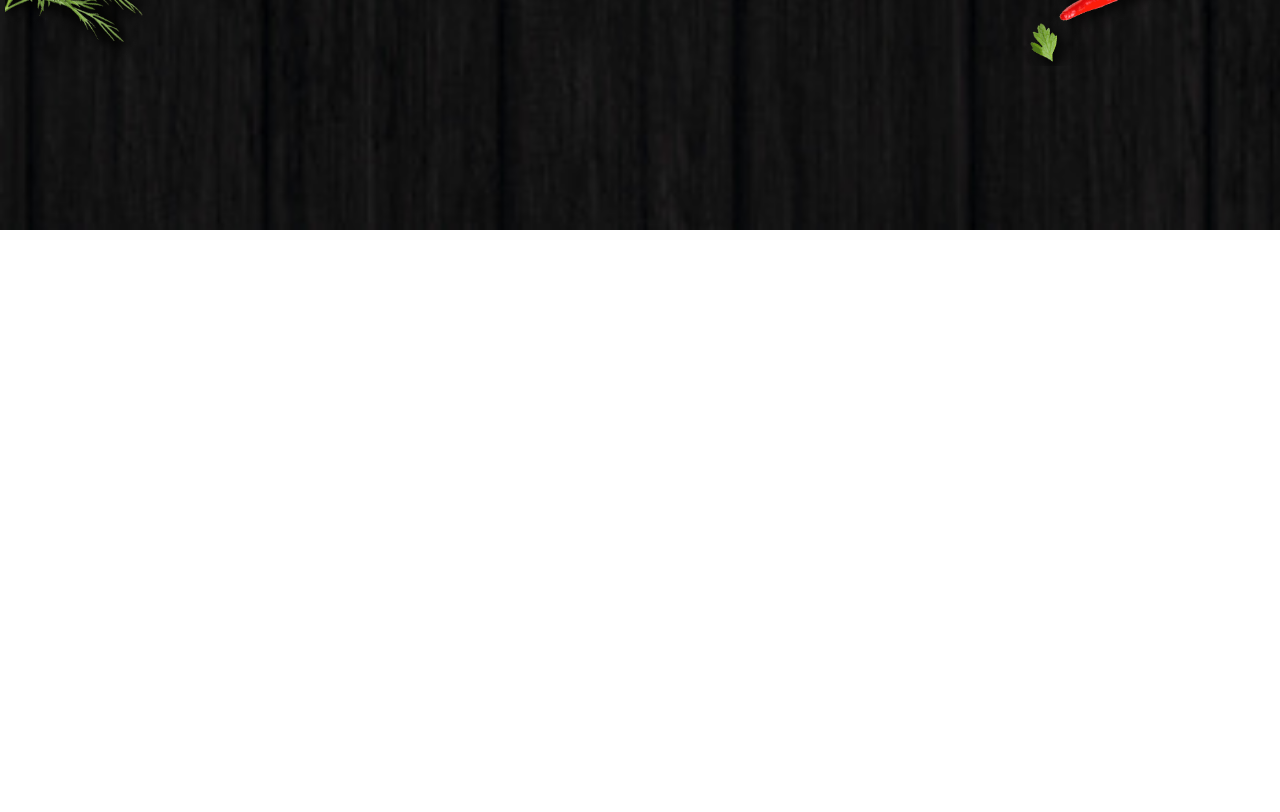
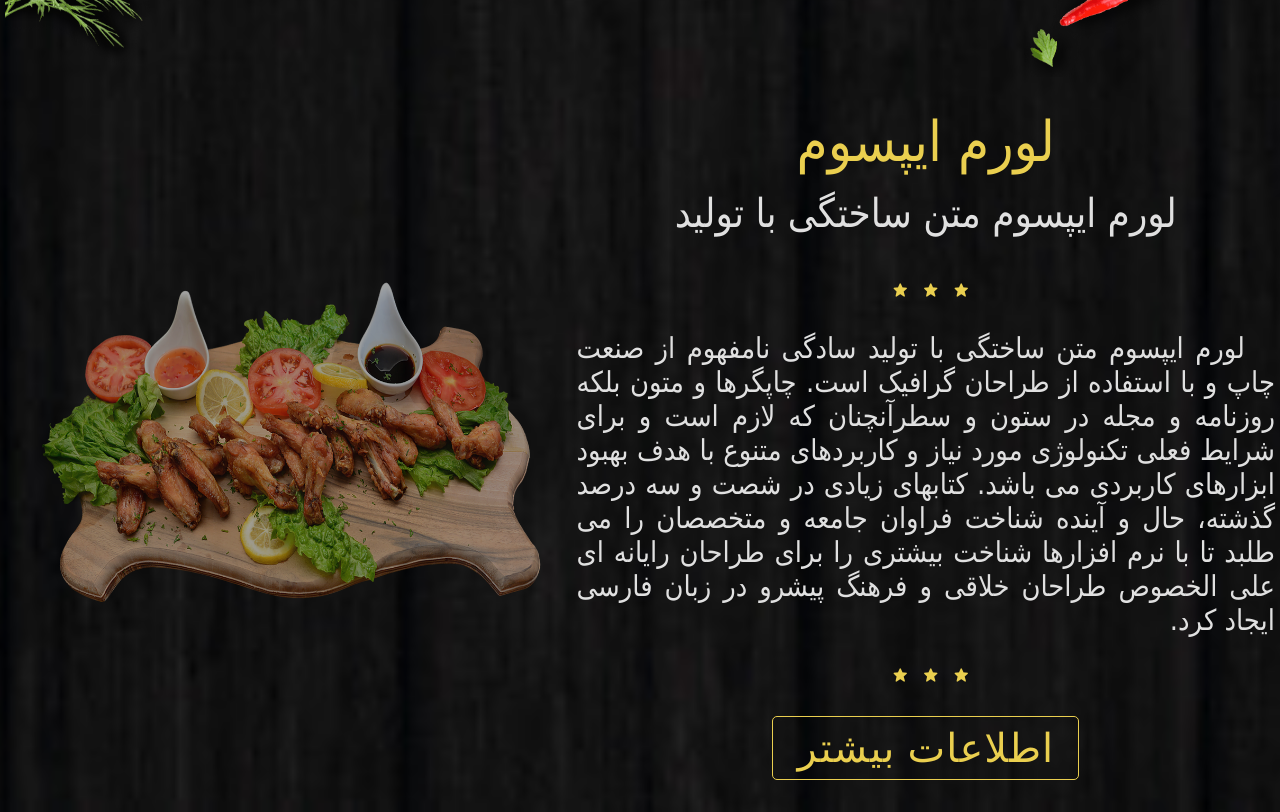
Before and after one commit to fatemehfarokhifar1993/first-sass, a website: page index.html in a window 1280 px wide. Shown: the part 602-1414 px from the top of the page. Before the commit the page ends 832 px from the top, so only its background shows below. Drawn offline with nearby package versions, Linux system fonts and the light colour scheme.

Commit message:
add about-us

```diff
--- a/index.html
+++ b/index.html
@@ -28,5 +28,34 @@
         <button type="button" class="main-btn">لورم</button>
       </div>
     </section>
+    <section class="about-us">
+      <div class="about-us-desc">
+        <h1 class="main-heading">لورم ایپسوم</h1>
+        <h3 class="sub-heading">لورم ایپسوم متن ساختگی با تولید</h3>
+        <div class="stars">
+          <i class="bx bxs-star star"></i>
+          <i class="bx bxs-star star"></i>
+          <i class="bx bxs-star star"></i>
+        </div>
+        <p class="description">
+          لورم ایپسوم متن ساختگی با تولید سادگی نامفهوم از صنعت چاپ و با استفاده
+          از طراحان گرافیک است. چاپگرها و متون بلکه روزنامه و مجله در ستون و
+          سطرآنچنان که لازم است و برای شرایط فعلی تکنولوژی مورد نیاز و کاربردهای
+          متنوع با هدف بهبود ابزارهای کاربردی می باشد. کتابهای زیادی در شصت و سه
+          درصد گذشته، حال و آینده شناخت فراوان جامعه و متخصصان را می طلبد تا با
+          نرم افزارها شناخت بیشتری را برای طراحان رایانه ای علی الخصوص طراحان
+          خلاقی و فرهنگ پیشرو در زبان فارسی ایجاد کرد.
+        </p>
+        <div class="stars">
+          <i class="bx bxs-star star"></i>
+          <i class="bx bxs-star star"></i>
+          <i class="bx bxs-star star"></i>
+        </div>
+        <button type="button" class="main-btn">اطلاعات بیشتر</button>
+      </div>
+      <div class="about-us-image">
+        <img src="images/about-us.png" alt="درباره ما" />
+      </div>
+    </section>
   </body>
 </html>
--- a/scss/_base.scss
+++ b/scss/_base.scss
@@ -24,8 +24,8 @@ body {
   background: url(../images/background.jpg) center no-repeat;
   background-size: cover;
   width: 100%;
-  height: 100vh;
-  font-family: Verdana, Geneva, Tahoma, sans-serif;
+  font-family: Tahoma, sans-serif;
+  direction: rtl;
 }
 section {
   width: 100%;
--- a/scss/main.scss
+++ b/scss/main.scss
@@ -25,53 +25,106 @@
   color: $color-primary;
   font-size: 4rem;
   padding: 1rem;
-  margin-right: 20px;
+  margin-left: 20px;
   border: solid 2px $color-primary;
   border-radius: 50%;
 }
 
 .main-name {
-  font-size: 50px;
+  font-size: 4rem;
   color: $color-secondary;
   @include textStyles;
 }
 
 .sub-name {
-  font-size: 20px;
+  font-size: 2rem;
   color: $color-secondary;
   text-align: center;
   @include textStyles;
 }
 
 .main-heading {
-  font-size: 100px;
+  font-size: 5rem;
   font-weight: 300;
   color: $color-primary;
   margin-bottom: 4rem;
 }
 
 .sub-heading {
-  font-size: 60px;
+  font-size: 4rem;
   font-weight: 300;
   color: $color-secondary;
   margin-bottom: 80px;
 }
 
 .main-btn {
-  width: 170px;
-  height: 45px;
-  font-size: 14px;
+  padding: 0.5rem 1.5rem;
+  font-size: 2.5rem;
   text-transform: uppercase;
   letter-spacing: 1px;
   color: $color-primary;
-  background-color: transparent;
   border: 1px solid $color-primary;
   cursor: pointer;
+  background: none;
   transition: all 0.4s;
   border-radius: 5px;
-
+  text-align: center;
   &:hover {
     background-color: $color-primary;
     color: $color-dark;
   }
 }
+
+.about-us {
+  display: flex;
+  flex-direction: row;
+  align-items: center;
+
+  &-image {
+    width: 40%;
+
+    img {
+      width: 100%;
+      opacity: 0.6;
+    }
+  }
+
+  &-desc {
+    width: 55%;
+    display: flex;
+    flex-direction: column;
+    align-items: center;
+    margin-left: 2rem;
+
+    .main-heading {
+      font-size: 3.5rem;
+      margin-bottom: 1rem;
+    }
+
+    .sub-heading {
+      font-size: 2.5rem;
+      margin-bottom: 1rem;
+    }
+
+    .stars {
+      margin: 30px 0;
+    }
+
+    .star {
+      font-size: 1rem;
+      color: $color-primary;
+      margin-left: 10px;
+    }
+
+    .description {
+      font-size: 1.8rem;
+      color: $color-secondary;
+      direction: rtl;
+      text-align: justify;
+
+      &::first-letter {
+        padding-right: 30px;
+      }
+    }
+  }
+}
```
Also changed, not shown: css/main.css, images/about-us.png (added).
